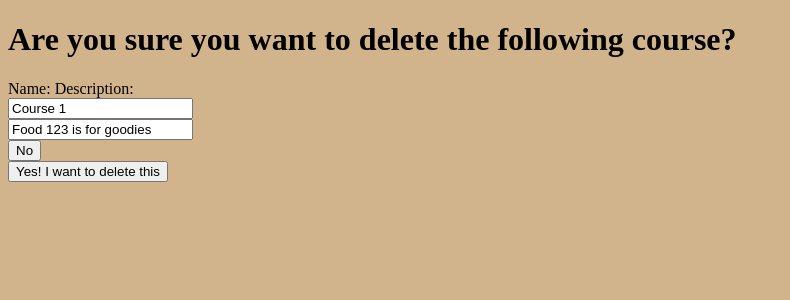
After one commit to GeekJamesO/Django_Courses, a Django app: template apps/DojoCourses_app/templates/DojoCourses_app/destroy.html in a window 1280 px wide. The commit adds this page. Shown: the top 300 px of the page, without its empty margins (0-790 px from the left). Run offline with Django 3.2, Linux system fonts and the light colour scheme; the template is opened without the code that fills it: values that come from a table or form of the project are taken from there, others are empty; data comes from the database, SQL or seed files in the repository; both versions use the stored data as it was after the commit; parts of the project's set-up code (start-up, migrations or seed data) failed here and were passed over.

Commit message:
Added new dialogs

```diff
--- a/Courses_proj/settings.py
+++ b/Courses_proj/settings.py
@@ -30,7 +30,8 @@ ALLOWED_HOSTS = []
 
 # Application definition
 
-INSTALLED_APPS = [ 'apps.DojoCourses_app',
+INSTALLED_APPS = [
+    'apps.DojoCourses_app',
     'django.contrib.admin',
     'django.contrib.auth',
     'django.contrib.contenttypes',
--- a/Courses_proj/urls.py
+++ b/Courses_proj/urls.py
@@ -17,5 +17,6 @@ from django.conf.urls import url, include
 from django.contrib import admin
 
 urlpatterns = [
-    url(r'^admin/', admin.site.urls),
-    url(r'^', include('apps.DojoCourses_app.urls')) ]
+    url(r'^courses', include('apps.DojoCourses_app.urls')),
+    url(r'^', include('apps.DojoCourses_app.urls')),
+]
--- a/apps/DojoCourses_app/models.py
+++ b/apps/DojoCourses_app/models.py
@@ -2,5 +2,79 @@
 from __future__ import unicode_literals
 
 from django.db import models
+# shell  from apps.DojoCourses_app.models import *
+#        p1 = Course.objects.Creator("Python 123","This description should be long enough")
+class CourseDescriptionManager(models.Manager):
+    def Creator(self, desc):
+        newDescription = None
+        errors = self.validate(desc)
+        if len(errors) == 0:
+            newDescription = CourseDescription.objects.create()
+            newDescription.description = desc
+            # NO SAVE here on purpose..
+        return { 'DescObj' : newDescription, 'errors' : errors }
 
-# Create your models here.
+    # Validate returns errors as string array, empty list when valid.
+    def validate(self, desc):
+        MinLen = 16
+        MaxLen = 400
+        errorlist = []
+        if len(desc) < MinLen:
+            errorlist += [ "Decription is too short, must be atleast {} characters".format(MinLen) ]
+        if len(desc) > MaxLen:
+            errorlist += [ "Decription is too long, must be no more than {} characters".format(MaxLen) ]
+        return errorlist
+class CourseDescription(models.Model):
+    description = models.CharField(max_length=400)
+    created_at = models.DateTimeField(auto_now_add = True)
+    updated_at = models.DateTimeField(auto_now = True)
+    objects = CourseDescriptionManager()
+    def __str__(self):
+        return "desc = '{}' ".format(self.description)
+
+class CourseManager(models.Manager):
+    def Creator(self, name, desc):
+        errors = self.validate(name, desc)
+        newCourse = None
+        if len(errors) == 0:
+            result = CourseDescription.objects.Creator(desc)
+            newDescription = result['DescObj']
+            errors += result['errors']
+            newCourse = Course.objects.create()
+            newCourse.name = name
+            # setup both 1 way foreign keys.
+            # newDescription.courseObj = newCourse
+            newCourse.DescObj = newDescription
+            newDescription.save()
+            newCourse.save()
+        return { 'CourseObj' : newCourse, 'errors' : errors }
+    # Validate returns errors as string array, empty list when valid.
+    def validate(self, name, desc):
+        MinLen = 5
+        MaxLen = 55
+        errorlist = []
+        if len(name) < MinLen:
+            errorlist += [ "Name is too short, must be atleast {} characters".format(MinLen) ]
+        if len(name) > MaxLen:
+            errorlist += [ "Name is too long, must be no more than {} characters".format(MaxLen) ]
+        errorlist += CourseDescription.objects.validate(desc)
+        return errorlist
+    def getById(self, courseId):
+        return Course.objects.get(id = courseId)
+
+class Course(models.Model):
+    name = models.CharField(max_length=55)
+    created_at = models.DateTimeField(auto_now_add = True)
+    updated_at = models.DateTimeField(auto_now = True)
+    objects = CourseManager()
+    DescObj = models.OneToOneField(
+        CourseDescription,
+        on_delete=models.CASCADE,
+        null=True,
+        related_name="courseObj",
+    )
+    def __str__(self):
+        descString = "--empty--"
+        if None != self.DescObj:
+            descString = self.DescObj
+        return "name:'{}' {} > ".format(self.name, descString)
--- a/apps/DojoCourses_app/static/DojoCourses_app/master.css
+++ b/apps/DojoCourses_app/static/DojoCourses_app/master.css
@@ -1 +1,18 @@
-body { background-color:pink }
+body { background-color:tan }
+
+.newCoursesBox {
+    width: 50%;
+    padding-left: 10%
+}
+
+.AddButton {
+
+}
+
+input {
+    display: block;
+}
+
+.DeleteSubmit {
+    background-color: red;
+}
--- /dev/null
+++ b/apps/DojoCourses_app/templates/DojoCourses_app/destroy.html
@@ -0,0 +1,27 @@
+<!DOCTYPE html>
+<html>
+    <head>
+        <meta charset="utf-8">
+        <title>Delete a course?</title>
+        <link rel="stylesheet" href="/static/DojoCourses_app/master.css">
+    </head>
+    <body>
+        <h1>Are you sure you want to delete the following course?</h1>
+        <div class="column1">
+            <label for="Name">Name:</label>
+            <label for="Description">Description:</label>
+        </div>
+        <div class="column2">
+            <input type="text" name="Name" value="{{course.name}}">
+            <input type="text" name="Description" value="{{course.DescObj.description}}">
+        </div>
+        <form class="" action="/" method="post">
+             {% csrf_token %}
+            <button type="submit" name="submit">No</button>
+        </form>
+        <form class="" action="/{{course.id}}/yesDestroy" method="post">
+             {% csrf_token %}
+            <button type="submit" name="DeleteSubmit">Yes! I want to delete this</button>
+        </form>
+    </body>
+</html>
--- a/apps/DojoCourses_app/urls.py
+++ b/apps/DojoCourses_app/urls.py
@@ -1,5 +1,9 @@
 from django.conf.urls import url
 from . import views
 urlpatterns = [
-url(r'^$', views.index),
+    url(r'(?P<courseId>\d+)/destroy', views.destroy),
+    url(r'(?P<courseId>\d+)/yesDestroy', views.yesDestroy),
+    url(r'^addcourse', views.addcourse),
+    url(r'^index$', views.index),
+    url(r'^$', views.index),
 ]
```
Also changed, not shown: apps/DojoCourses_app/templates/DojoCourses_app/index.html (+58 -1 lines), apps/DojoCourses_app/views.py (+47 -2 lines), apps/DojoCourses_app/migrations/0001_initial.py (added), apps/DojoCourses_app/migrations/0002_course_descobj.py (added), apps/DojoCourses_app/migrations/0003_auto_20170921_0512.py (added), apps/DojoCourses_app/migrations/0004_auto_20170921_0529.py (added), db.sqlite3.
